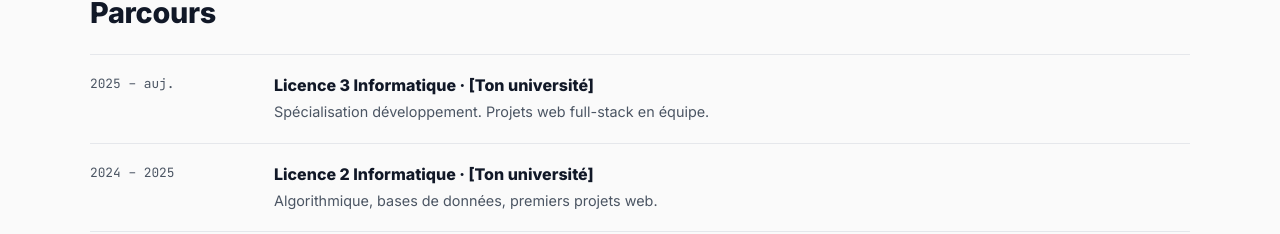
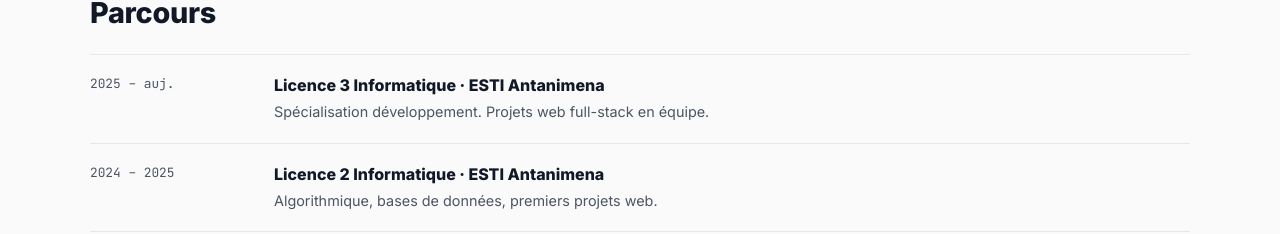
Before and after one commit to andrianavalonaango-dev/portfolio, an Angular app: page / in a window 1280 px wide. Shown: the part 1395-1629 px from the top of the page. Built offline with nearby package versions, Linux system fonts and the light colour scheme; no server answers.

Commit message:
feat: mise à jour du parcours

```diff
--- a/src/app/components/experience/experience.ts
+++ b/src/app/components/experience/experience.ts
@@ -9,12 +9,12 @@ export class Experience {
   steps = [
     {
       period: '2025 – auj.',
-      title: 'Licence 3 Informatique · [Ton université]',
+      title: 'Licence 3 Informatique · ESTI Antanimena',
       text: 'Spécialisation développement. Projets web full-stack en équipe.'
     },
     {
       period: '2024 – 2025',
-      title: 'Licence 2 Informatique · [Ton université]',
+      title: 'Licence 2 Informatique · ESTI Antanimena',
       text: 'Algorithmique, bases de données, premiers projets web.'
     }
   ];
```
